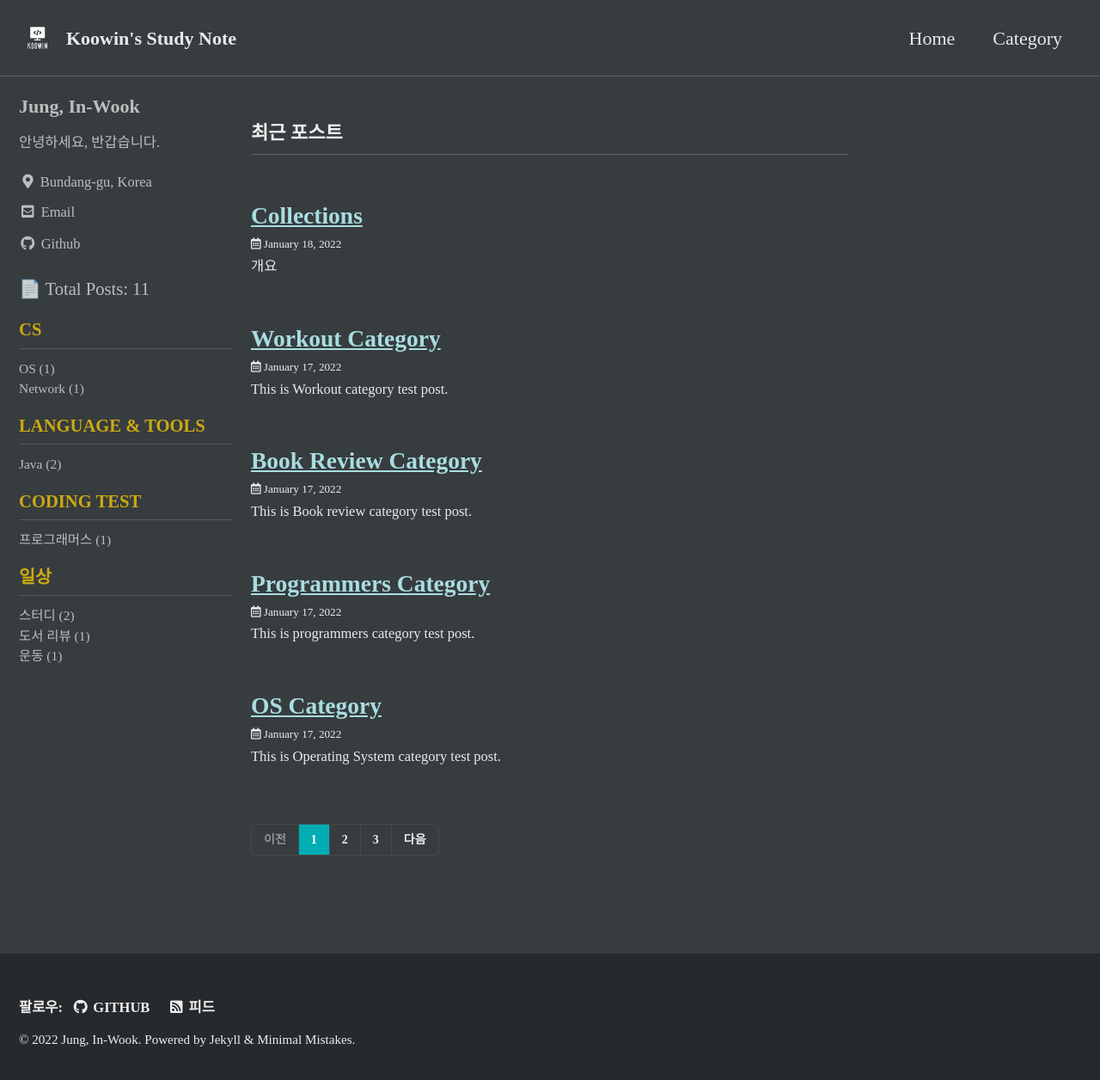
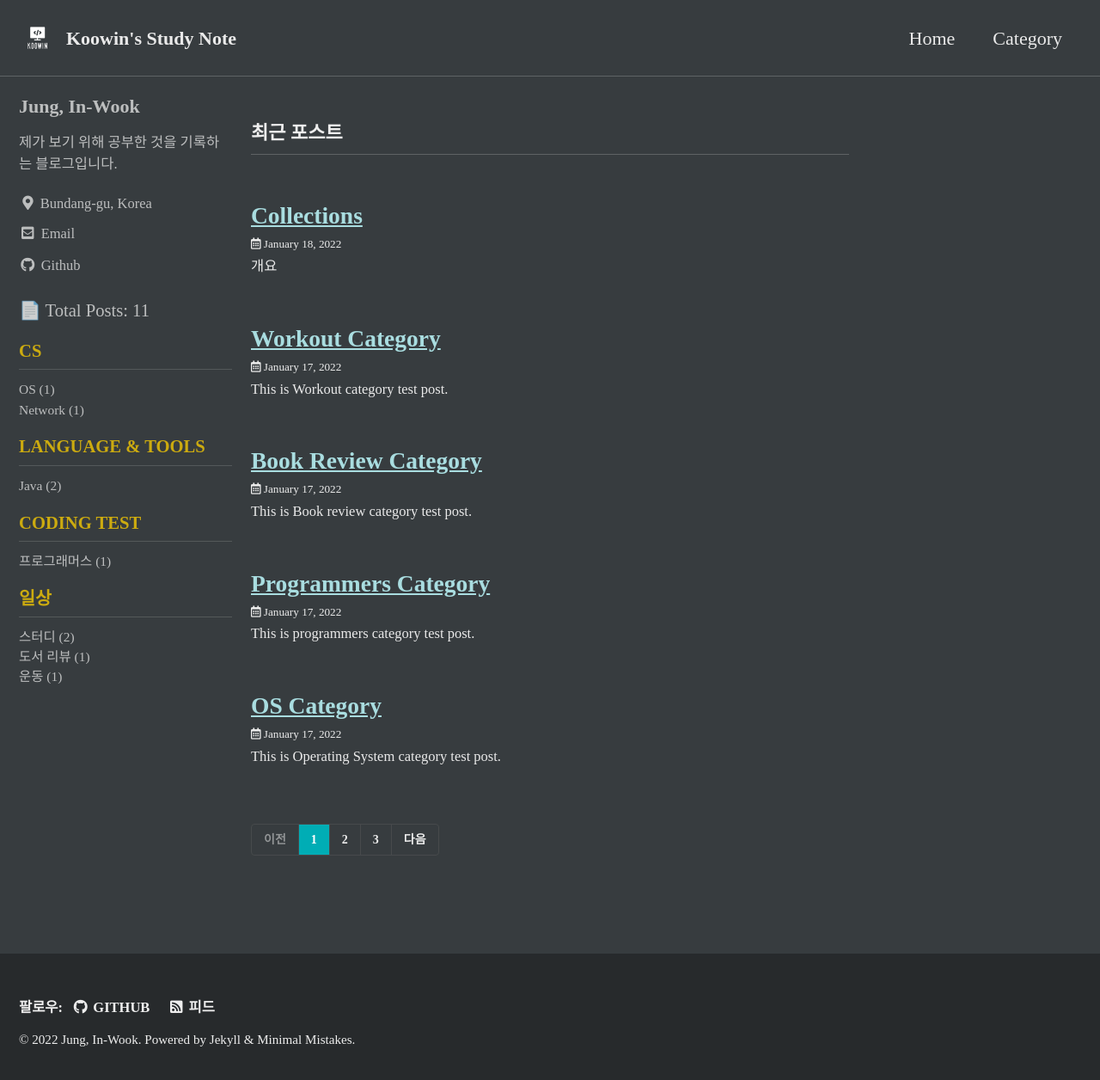
Before and after one commit to Koowin/koowin.github.io, a Jekyll site: the page built from index.html, in a window 1280 px wide and 1264 px high. Shown: the top 1256 px of the window at 86% size. Built offline with Jekyll 4.4.1, drawn with Linux system fonts in a browser that asks for light colours; cached includes are drawn as plain includes; some web fonts are replaced; the list of posts is cut into pages by our own code.

Commit message:
edit: bio

```diff
--- a/_config.yml
+++ b/_config.yml
@@ -104,7 +104,7 @@ analytics:
 author:
   name             : "Jung, In-Wook"
   avatar           : # path of avatar image, e.g. "/assets/images/bio-photo.jpg"
-  bio              : "안녕하세요, 반갑습니다."
+  bio              : "제가 보기 위해 공부한 것을 기록하는 블로그입니다."
   location         : "Bundang-gu, Korea"
   links:
     - label: "Email"
```
Also changed, not shown: _posts/study/2022-01-14-growth_week_4.md (+2 -0 lines).
